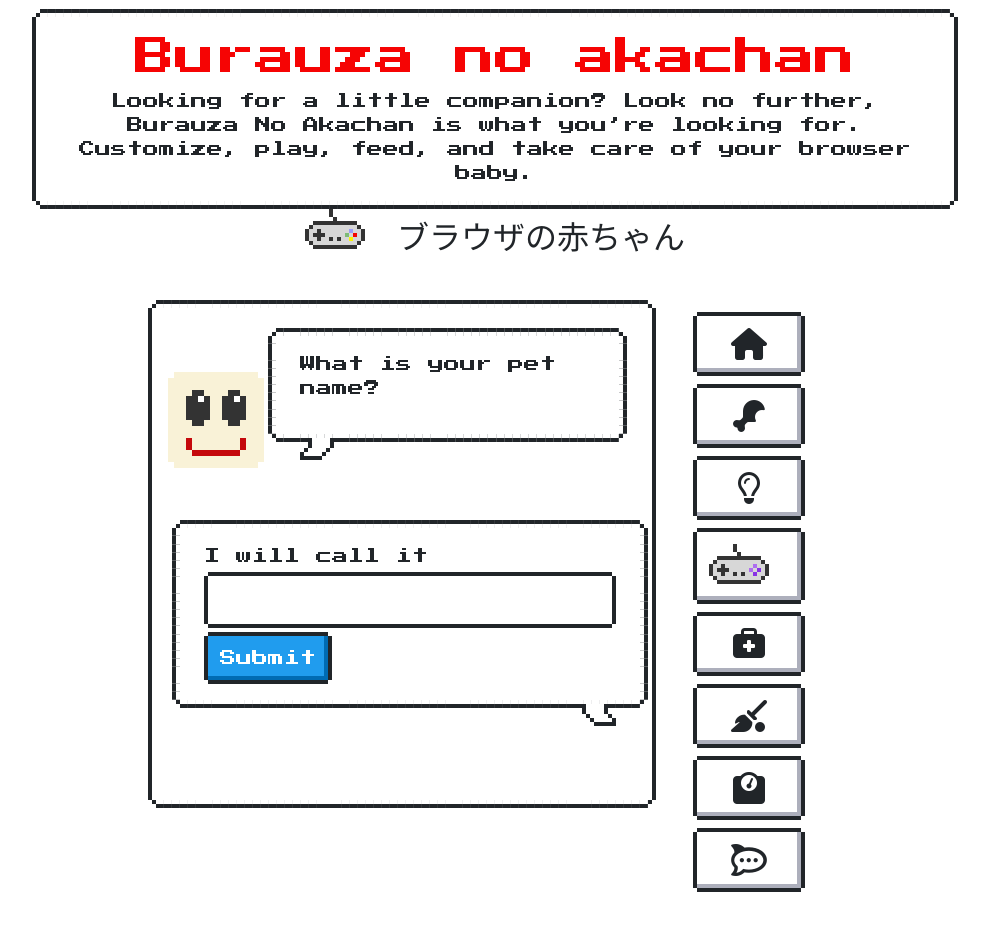
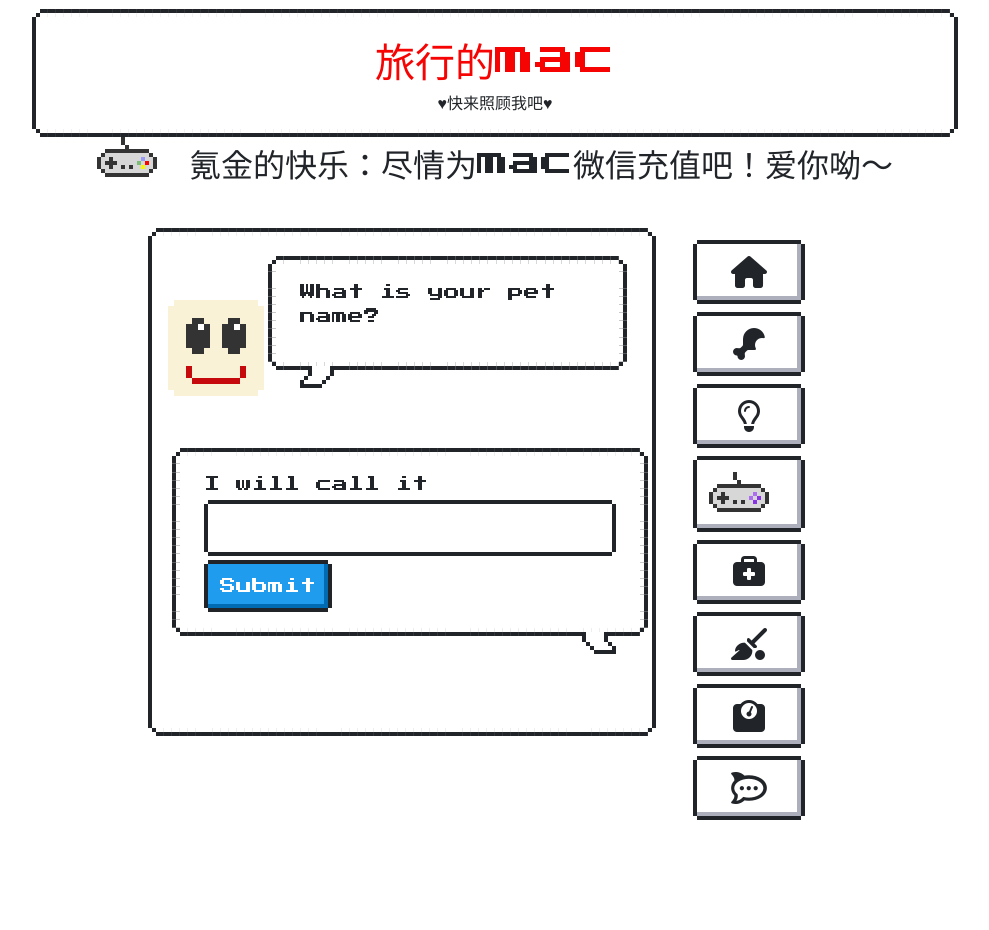
Before and after one commit to anchen-ma/AI-companian-pet, a plain HTML site: page index.html in a window 1280 px wide. Shown: the whole page, without its empty margins (145-1134 px from the left). Drawn offline with nearby package versions, Linux system fonts and the light colour scheme; some icons are missing.

Commit message:
change some words in index

```diff
--- a/index.html
+++ b/index.html
@@ -12,7 +12,7 @@
   <link href="https://unpkg.com/nes.css@latest/css/nes.min.css" rel="stylesheet" />
   <link rel="stylesheet" href="./sprite/sprite.css">
   <link rel="stylesheet" href="./assets/css/style.css">
-  <title>Burauza no akachan</title>
+  <title>家养小精灵</title>
 </head>
 
 <body>
@@ -21,14 +21,13 @@
     <div class="row d-flex justify-content-center">
       <div class="col-10">
         <div class="nes-container with-title is-centered is-rounded" id="header">
-          <h1>Burauza no akachan</h1>
-          <p>Looking for a little companion? Look no further, Burauza No Akachan is what you’re looking for. Customize,
-            play, feed, and take care of your browser baby.</p>
+          <h1>旅行的mac</h1>
+          <p>♥快来照顾我吧♥</p>
         </div>
 
         <h2 class='text-center' style="margin-bottom: 0">
           <i class="snes-jp-logo musicPlay"></i>
-          ブラウザの赤ちゃん
+          氪金的快乐：尽情为mac微信充值吧！爱你呦～
         </h2>
       </div>
     </div>
```
Also changed, not shown: 1 other file.
